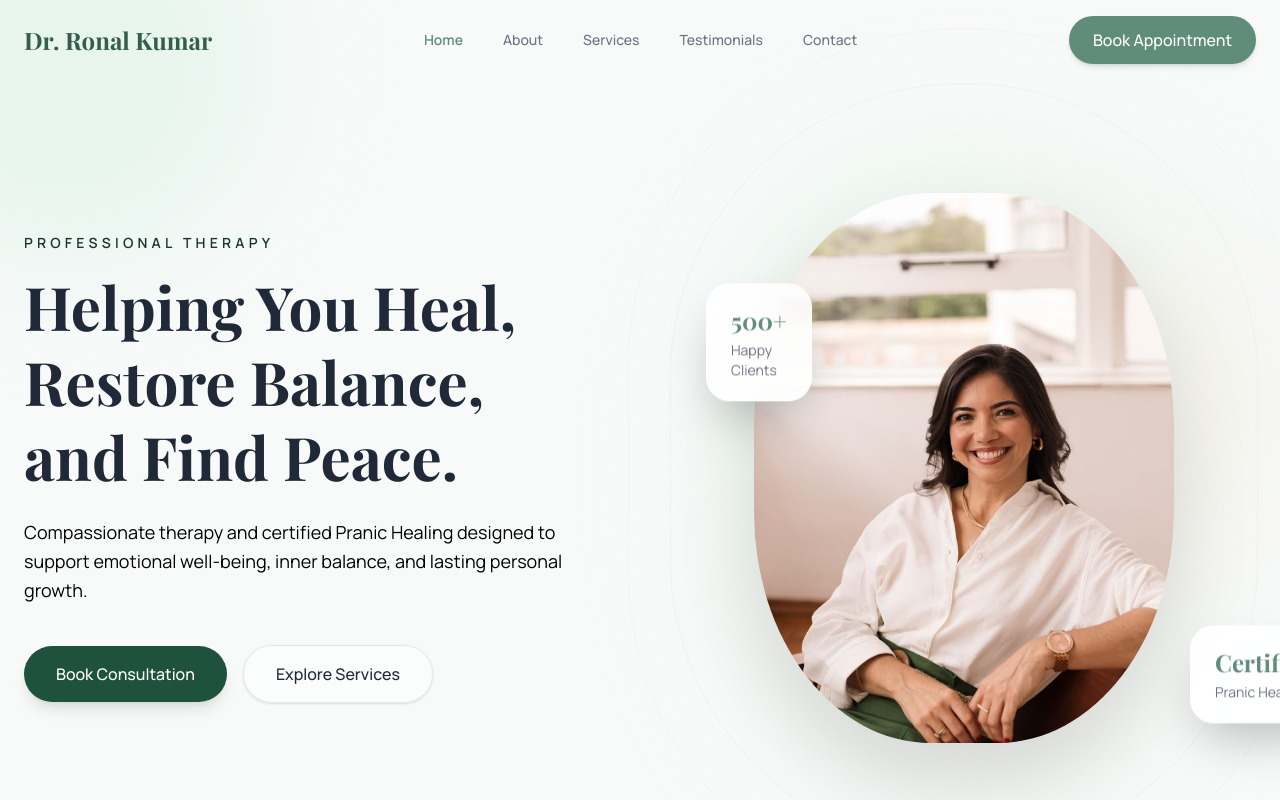
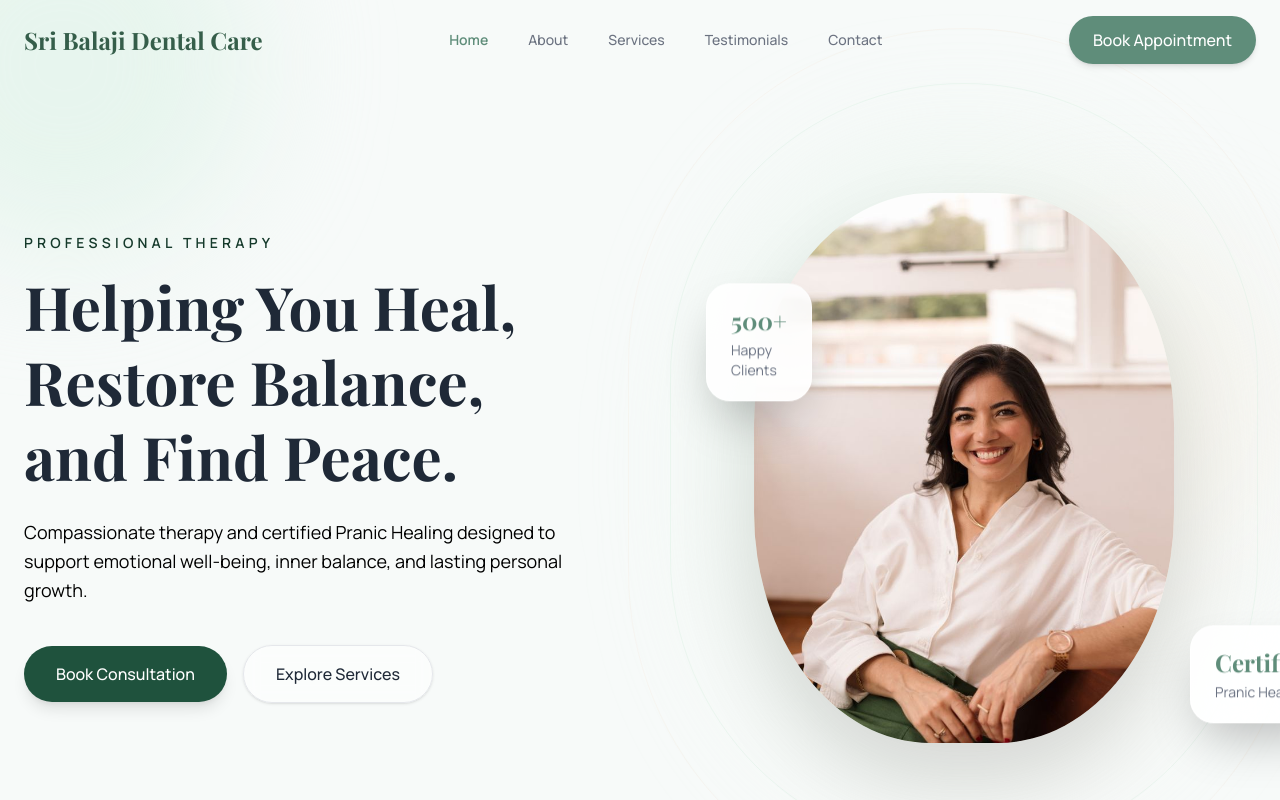
Before and after one commit to meridiandynamicsonline/sribalajidentalcare, a React (Vite) app: page / in a window 1280 px wide. Shown: the top 800 px of the page. Built offline with nearby package versions, Linux system fonts and the light colour scheme.

Commit message:
made initial changes to port site to dentist site

```diff
--- a/index.html
+++ b/index.html
@@ -12,8 +12,8 @@
   <meta name="viewport" content="width=device-width, initial-scale=1.0" />
 
   <!-- Primary SEO Meta Tags -->
-  <title>Dr. Ronal Kumar | Professional Therapy & Pranic Healing</title>
-  <meta name="title" content="Dr. Ronal Kumar | Professional Therapy & Pranic Healing" />
+  <title>Sri Balaji Dental Care</title>
+  <meta name="title" content="Sri Balaji Dental Care" />
   <meta name="description" content="Compassionate therapy and certified Pranic Healing designed to support emotional well-being, inner balance, and lasting personal growth." />
   <meta name="keywords" content="Therapist, Pranic Healing, Mental Health, Online Counseling, Wellness, Dr. Ronal Kumar, Therapy Kanpur" />
   <meta name="author" content="Meridian Dynamics" />
@@ -22,7 +22,7 @@
   <meta property="og:type" content="website" />
   <!-- Replace this with your actual live domain when you launch -->
   <meta property="og:url" content="https://meridiandynamics.online/" />
-  <meta property="og:title" content="Dr. Ronal Kumar | Healing & Wellness" />
+  <meta property="og:title" content="Sri Balaji Dental Care" />
   <meta property="og:description" content="Take the first step towards a healthier, happier, and more balanced life with compassionate therapy and holistic healing." />
   <!-- IMPORTANT: For social sharing to work in production, you must use the full absolute URL here once deployed -->
   <meta property="og:image" content="https://meridiandynamics.online/src/assets/icons/icon.svg" />
@@ -31,7 +31,7 @@
   <meta property="twitter:card" content="summary_large_image" />
   <!-- Replace this with your actual live domain when you launch -->
   <meta property="twitter:url" content="https://meridiandynamics.online/" />
-  <meta property="twitter:title" content="Dr. Ronal Kumar | Healing & Wellness" />
+  <meta property="twitter:title" content="Sri Balaji Dental Care" />
   <meta property="twitter:description" content="Take the first step towards a healthier, happier, and more balanced life with compassionate therapy and holistic healing." />
   <meta property="twitter:image" content="https://meridiandynamics.online/src/assets/icons/icon.svg" />
 
--- a/src/components/layout/Footer.jsx
+++ b/src/components/layout/Footer.jsx
@@ -20,7 +20,7 @@ export default function Footer() {
             viewport={{ once: true }}
             transition={{ duration: 0.5 }}
           >
-            <h2 className="text-2xl font-bold text-white">Dr. Ronal Kumar</h2>
+            <h2 className="text-2xl font-bold text-white">Sri Balaji Dental Care</h2>
             <p className="mt-5 text-sm leading-relaxed text-white/80">
               Helping individuals achieve emotional, mental, and spiritual
               well-being through compassionate therapy and certified Pranic
@@ -144,7 +144,7 @@ export default function Footer() {
           className="mt-16 flex flex-col items-center justify-between gap-6 border-t border-white/10 pt-8 text-center text-sm text-white/60 md:flex-row md:text-left"
         >
           <p>
-            © {new Date().getFullYear()} Dr. Ronal Kumar. All Rights Reserved.
+            © {new Date().getFullYear()} Sri Balaji Dental Care. All Rights Reserved.
           </p>
 
           <p>
--- a/src/components/layout/Logo.jsx
+++ b/src/components/layout/Logo.jsx
@@ -9,11 +9,11 @@ export default function Logo() {
 
       <div>
         <h2 className="text-lg font-bold leading-none">
-          Dr. Ronal Kumar
+          Sri Balaji Dental Care
         </h2>
 
         <p className="text-xs text-gray-500">
-          Therapy & Pranic Healing
+          Professional Dentist Care for Your Smile
         </p>
       </div>
     </div>
--- a/src/components/layout/Navbar.jsx
+++ b/src/components/layout/Navbar.jsx
@@ -53,7 +53,7 @@ export default function Navbar() {
       >
         <nav className="mx-auto flex h-20 max-w-7xl items-center justify-between px-6">
           <h1 className="text-2xl font-bold text-[#355E4A]">
-            Dr. Ronal Kumar
+            Sri Balaji Dental Care
           </h1>
 
           {/* Desktop Navigation */}
--- a/src/sections/About.jsx
+++ b/src/sections/About.jsx
@@ -62,7 +62,7 @@ export default function About() {
       <Container>
         <SectionHeading
           eyebrow="Meet Your Therapist"
-          title="Dr. Ronal Kumar"
+          title="Sri Balaji Dental Care"
           description="Dedicated to helping individuals heal emotionally, mentally, and spiritually through professional therapy and certified Pranic Healing."
         />
 
--- a/src/sections/Contact.jsx
+++ b/src/sections/Contact.jsx
@@ -201,7 +201,7 @@ export default function Contact() {
           className="mt-12 overflow-hidden rounded-[2rem] shadow-lg md:mt-16"
         >
           <iframe
-            title="Dr. Ronal Kumar Clinic Location"
+            title="Sri Balaji Dental Care"
             src="https://www.google.com/maps/embed?pb=!1m18!1m12!1m3!1d3571.6498377475336!2d80.30124087513049!3d26.467013879102797!2m3!1f0!2f0!3f0!3m2!1i1024!2i768!4f13.1!3m3!1m2!1s0x399c396302f1135f%3A0x8d55562893f72ebe!2sDr.%20Ronal%20Kumar!5e0!3m2!1sen!2sin!4v1785008452338!5m2!1sen!2sin"
             className="h-[350px] w-full border-0 md:h-[450px]"
             loading="lazy"
--- a/src/sections/Hero.jsx
+++ b/src/sections/Hero.jsx
@@ -120,7 +120,7 @@ export default function Hero() {
               <div className="flex h-full w-full items-center justify-center overflow-hidden rounded-[42%]">
                 <img
                   src={desktopPortraitImg}
-                  alt="Dr. Ronal Kumar - Therapist and Pranic Healer"
+                  alt="Sri Balaji Dental Care - Professional Dentist in Lucknow"
                   className="h-full w-full object-cover"
                   loading="eager"
                 />
--- a/src/sections/Testimonials.jsx
+++ b/src/sections/Testimonials.jsx
@@ -25,7 +25,7 @@ export default function Testimonials() {
         <SectionHeading
           eyebrow="Testimonials"
           title="Kind Words from Clients"
-          description="Experiences shared by individuals who have trusted Dr. Ronal Kumar with their wellness journey."
+          description="Experiences shared by individuals who have trusted Sri Balaji Dental Care with their precious smile."
         />
 
         {/*
--- a/src/sections/WhyChoose.jsx
+++ b/src/sections/WhyChoose.jsx
@@ -50,7 +50,7 @@ export default function WhyChoose() {
       <Container>
         <SectionHeading
           eyebrow="Why Choose"
-          title="Why Choose Dr. Ronal Kumar?"
+          title="Why Choose Sri Balaji Dental Care?"
           description="A thoughtful approach that combines professional therapy with holistic healing to support your emotional well-being."
         />
 
```
